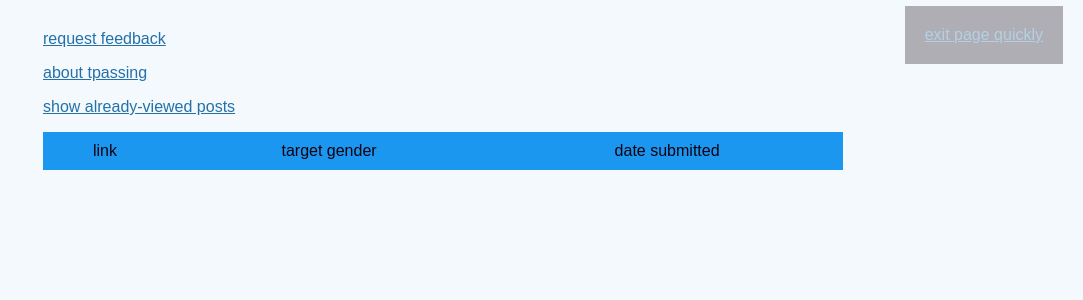
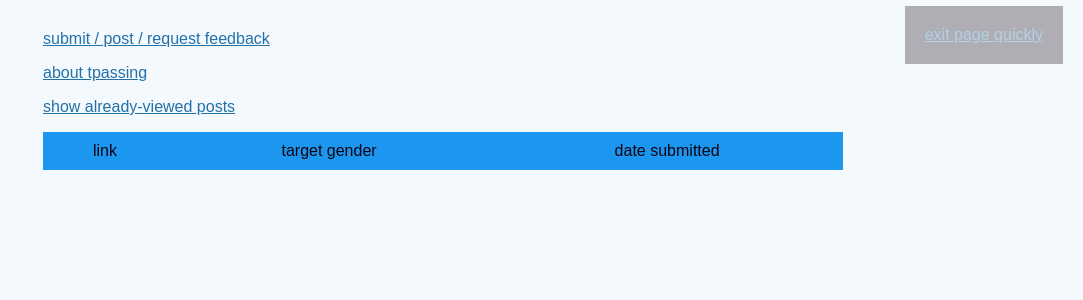
Before and after one commit to cyan-aurora/tpassing, a Flask app: template templates/browse.html in a window 1280 px wide. Shown: the part 74-374 px from the top of the page, without its empty margins (197-1280 px from the left). Run offline with Flask 2, Linux system fonts and the light colour scheme; the template is opened without the code that fills it, so the values that code supplies are empty; parts of the project's set-up code (start-up, migrations or seed data) failed here and were passed over; some libraries are stand-ins or nearby versions.

Commit message:
Make submission button more clear

```diff
--- a/templates/browse.html
+++ b/templates/browse.html
@@ -1,7 +1,7 @@
 {% extends "standard.html" %}
 
 {% block main %}
-	<a href="/submit">request feedback</a>
+	<a href="/submit">submit / post / request feedback</a>
 	<p><a href="/about">about tpassing</a></p>
 	{% if not showing_viewed %}
 		<p><a href="/browse?show-viewed=true">show already-viewed posts</a></p>
```
